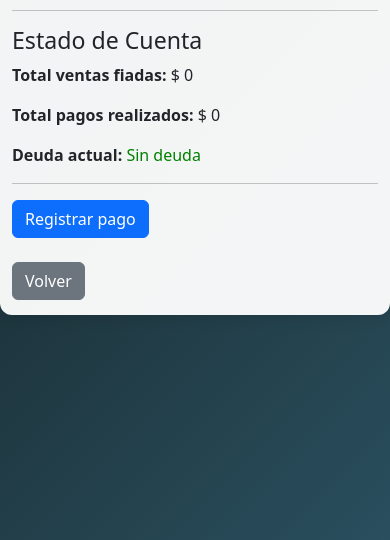
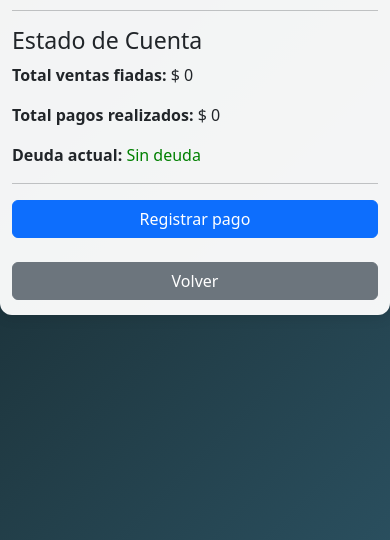
Before and after one commit to marisoltorres99/GestionStock, a Flask app: page /clientes/1 in a window 390 px wide. Shown: the part 191-731 px from the top of the page. Run offline with Flask 3, Linux system fonts and the light colour scheme; data that the repository does not hold is empty.

Commit message:
botones responsive

```diff
--- a/templates/clientes/detalle.html
+++ b/templates/clientes/detalle.html
@@ -43,13 +43,13 @@
 
 <hr>
 
-<a class="btn btn-primary" href="/pagos/crear">
+<a class="btn btn-primary w-100" href="/pagos/crear">
     Registrar pago
 </a>
 
 <br><br>
 
-<a class="btn btn-secondary" href="/clientes">
+<a class="btn btn-secondary w-100" href="/clientes">
     Volver
 </a>
 
```
